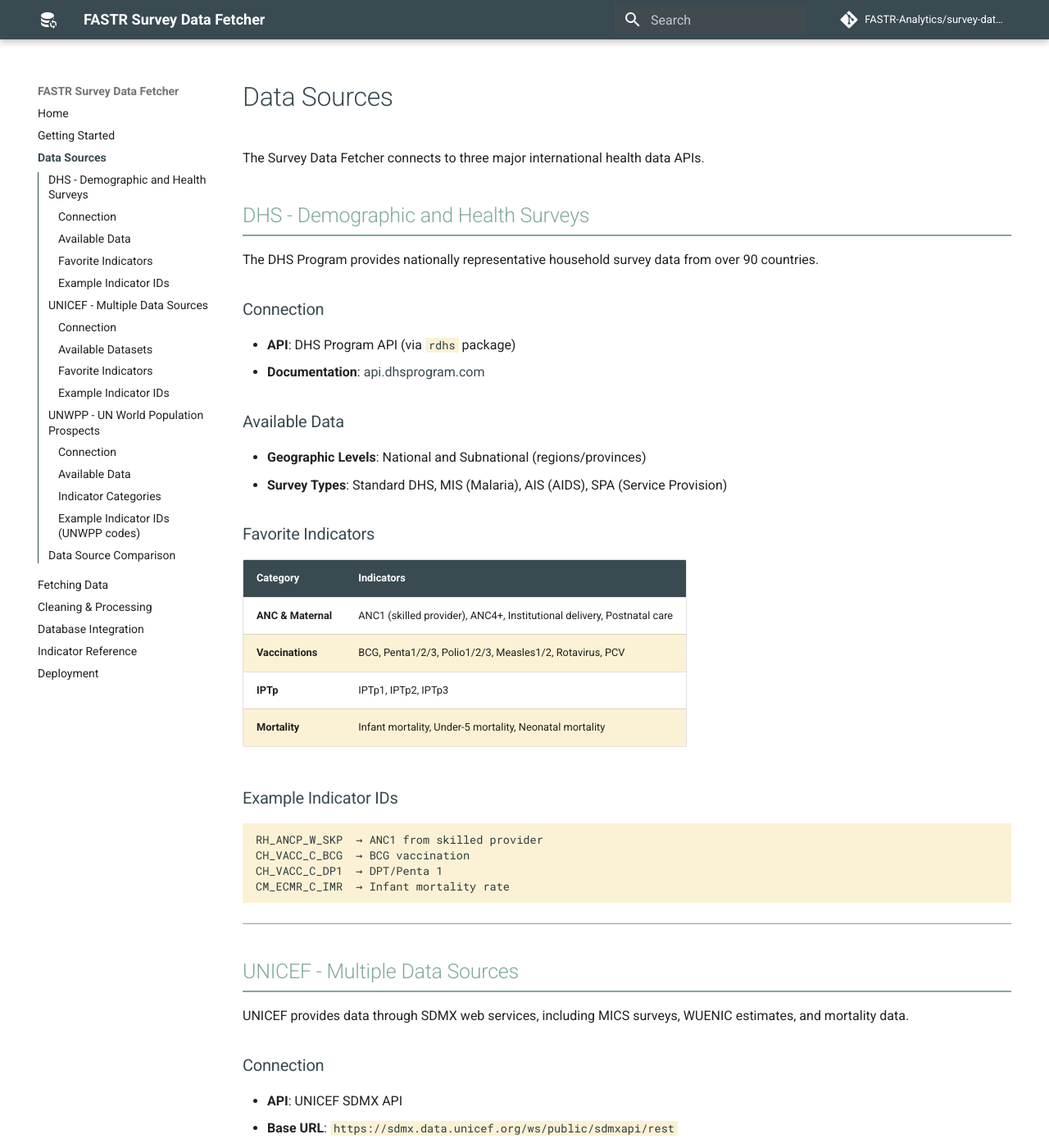
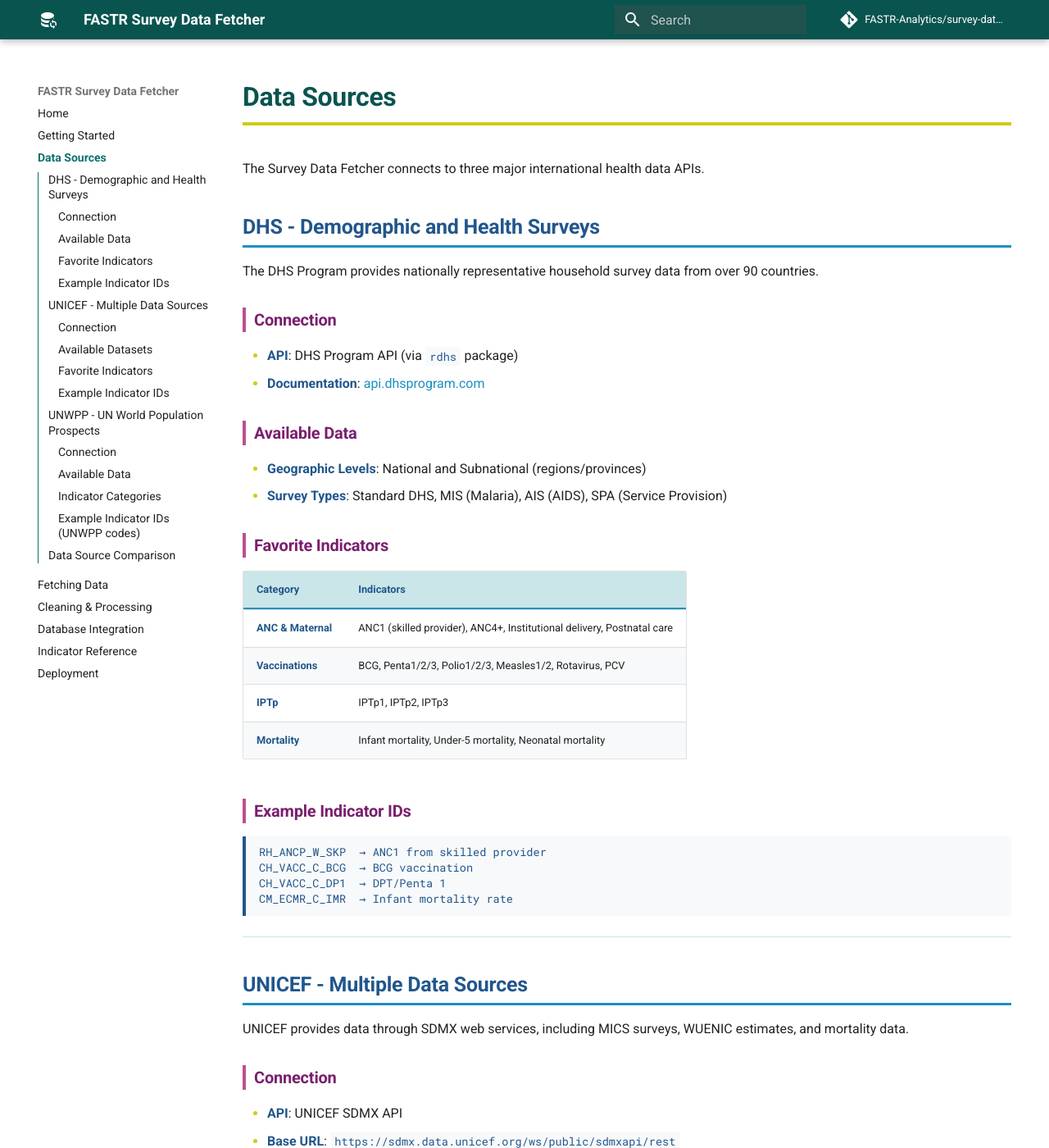
Before and after one commit to FASTR-Analytics/survey-data-fetcher, an MkDocs documentation site: the page built from docs/data-sources.md, in a window 1280 px wide and 1400 px high. Shown: the whole window at 82% size. Built offline with MkDocs 1.6.1 and Material for MkDocs 9.7.7, drawn with Linux system fonts in a browser that asks for light colours; comment, search, counter and statistics services are not loaded.

Commit message:
Apply official FASTR brand theme

```diff
--- a/docs/stylesheets/custom.css
+++ b/docs/stylesheets/custom.css
@@ -1,172 +1,299 @@
 /* ========================================
-   FASTR DOCS - CUSTOM COLOR PALETTE
+   FASTR MKDOCS THEME
    ========================================
-   #394a51 - Dark slate (primary)
-   #7fa99b - Sage green (secondary)
-   #fbf2d5 - Cream (background)
-   #fdc57b - Warm orange (accent)
+   Official FASTR brand colors and styling
 */
 
 :root {
-  --md-primary-fg-color: #394a51;
-  --md-primary-bg-color: #ffffff;
-  --md-accent-fg-color: #fdc57b;
-  --md-accent-bg-color: #fdc57b;
+  /* Primary Colors */
+  --fastr-deep-green: #09544F;
+  --fastr-dark-green: #0C716B;
+  --fastr-green: #1F9A9C;
+  --fastr-lime: #D0CB17;
+  --fastr-navy: #21568C;
+  --fastr-blue: #1A90C0;
+  --fastr-light-blue: #CAE6E9;
 
-  --slate: #394a51;
-  --sage: #7fa99b;
-  --cream: #fbf2d5;
-  --orange: #fdc57b;
-  --text-dark: #2d3a3f;
-  --text-light: #ffffff;
+  /* Secondary Colors */
+  --fastr-gold: #D8A822;
+  --fastr-purple: #7A1F6E;
+  --fastr-orchid: #BD5091;
+  --fastr-coral: #FF6462;
+
+  /* Text & Background */
+  --text-dark: #2c3e50;
+  --text-medium: #7f8c8d;
+  --bg-white: #ffffff;
+  --bg-light: #f8f9fa;
+  --border-light: #dee2e6;
+
+  /* MkDocs Material overrides */
+  --md-primary-fg-color: var(--fastr-dark-green);
+  --md-primary-bg-color: var(--bg-white);
+  --md-accent-fg-color: var(--fastr-lime);
 }
 
-/* Header */
+/* ========================================
+   HEADER
+   ======================================== */
 .md-header {
-  background-color: var(--slate);
+  background-color: var(--fastr-deep-green);
 }
 
 .md-header__title {
-  color: var(--text-light);
+  color: var(--bg-white);
 }
 
-/* Navigation tabs */
 .md-tabs {
-  background-color: var(--slate);
+  background-color: var(--fastr-dark-green);
 }
 
-/* Sidebar */
-.md-nav__link--active {
-  color: var(--slate) !important;
-  font-weight: 600;
-}
-
-.md-nav__link:hover {
-  color: var(--sage);
-}
-
-/* Content links */
-.md-typeset a {
-  color: var(--slate);
-}
-
-.md-typeset a:hover {
-  color: var(--sage);
-}
-
-/* Code blocks */
-.md-typeset code {
-  background-color: var(--cream);
-  color: var(--text-dark);
-}
-
-.md-typeset pre {
-  background-color: #f5f0e1;
-}
-
-/* Tables */
-.md-typeset table:not([class]) th {
-  background-color: var(--slate);
-  color: var(--text-light);
-}
-
-.md-typeset table:not([class]) tr:nth-child(even) {
-  background-color: var(--cream);
-}
-
-/* Admonitions */
-.md-typeset .admonition,
-.md-typeset details {
-  border-left-color: var(--sage);
-}
-
-.md-typeset .admonition.tip,
-.md-typeset details.tip {
-  border-left-color: var(--sage);
-}
-
-.md-typeset .admonition.warning,
-.md-typeset details.warning {
-  border-left-color: var(--orange);
-}
-
-.md-typeset .admonition-title,
-.md-typeset summary {
-  background-color: rgba(127, 169, 155, 0.1);
-}
-
-/* Buttons */
-.md-typeset .md-button {
-  background-color: var(--orange);
-  border-color: var(--orange);
-  color: var(--text-dark);
-}
-
-.md-typeset .md-button:hover {
-  background-color: #e5ab5f;
-  border-color: #e5ab5f;
-}
-
-/* Footer */
-.md-footer {
-  background-color: var(--slate);
-}
-
-/* Search */
-.md-search__input {
-  background-color: rgba(255, 255, 255, 0.1);
-}
-
-/* Mermaid diagrams */
-.mermaid {
-  background-color: var(--cream);
-  padding: 1rem;
-  border-radius: 4px;
-}
-
-/* Blockquotes */
-.md-typeset blockquote {
-  border-left-color: var(--sage);
-  background-color: var(--cream);
-}
-
-/* Horizontal rules */
-.md-typeset hr {
-  border-color: var(--sage);
-}
-
-/* Headings */
+/* ========================================
+   HEADINGS
+   ======================================== */
 .md-typeset h1 {
-  color: var(--slate);
+  color: var(--fastr-deep-green);
+  font-weight: 700;
+  border-bottom: 4px solid var(--fastr-lime);
+  padding-bottom: 0.3em;
 }
 
 .md-typeset h2 {
-  color: var(--sage);
-  border-bottom: 2px solid var(--sage);
-  padding-bottom: 0.3rem;
+  color: var(--fastr-navy);
+  font-weight: 600;
+  border-bottom: 3px solid var(--fastr-blue);
+  padding-bottom: 0.2em;
 }
 
 .md-typeset h3 {
-  color: var(--slate);
+  color: var(--fastr-purple);
+  font-weight: 600;
+  border-left: 4px solid var(--fastr-orchid);
+  padding-left: 0.5em;
 }
 
 .md-typeset h4,
 .md-typeset h5,
 .md-typeset h6 {
-  color: var(--sage);
+  color: var(--text-dark);
+  font-weight: 600;
 }
 
-/* Table of contents active */
+/* ========================================
+   NAVIGATION
+   ======================================== */
 .md-nav__link--active {
-  color: var(--slate) !important;
+  color: var(--fastr-dark-green) !important;
+  font-weight: 600;
 }
 
-/* Tabs */
+.md-nav__link:hover {
+  color: var(--fastr-green);
+}
+
+/* ========================================
+   LINKS
+   ======================================== */
+.md-typeset a {
+  color: var(--fastr-blue);
+}
+
+.md-typeset a:hover {
+  color: var(--fastr-navy);
+  text-decoration: underline;
+}
+
+/* ========================================
+   EMPHASIS
+   ======================================== */
+.md-typeset strong,
+.md-typeset b {
+  color: var(--fastr-navy);
+}
+
+.md-typeset em,
+.md-typeset i {
+  color: var(--fastr-green);
+}
+
+/* ========================================
+   CODE
+   ======================================== */
+.md-typeset code {
+  background-color: var(--bg-light);
+  color: var(--fastr-navy);
+  padding: 0.2em 0.4em;
+  border-radius: 4px;
+}
+
+.md-typeset pre {
+  background-color: var(--bg-light);
+  border-left: 4px solid var(--fastr-navy);
+}
+
+/* ========================================
+   TABLES
+   ======================================== */
+.md-typeset table:not([class]) th {
+  background-color: var(--fastr-light-blue);
+  color: var(--fastr-navy);
+  font-weight: 600;
+  border-bottom: 2px solid var(--fastr-blue);
+}
+
+.md-typeset table:not([class]) tr:nth-child(even) {
+  background-color: var(--bg-light);
+}
+
+.md-typeset table:not([class]) tr:hover {
+  background-color: var(--fastr-light-blue);
+}
+
+/* ========================================
+   BLOCKQUOTES
+   ======================================== */
+.md-typeset blockquote {
+  border-left: 4px solid var(--fastr-gold);
+  background: rgba(216, 168, 34, 0.1);
+  padding: 1em;
+  border-radius: 0 6px 6px 0;
+}
+
+/* ========================================
+   ADMONITIONS
+   ======================================== */
+/* Info - Blue */
+.md-typeset .admonition.info,
+.md-typeset details.info {
+  border-color: var(--fastr-blue);
+}
+
+.md-typeset .admonition.info > .admonition-title,
+.md-typeset details.info > summary {
+  background-color: rgba(26, 144, 192, 0.1);
+}
+
+/* Tip - Green */
+.md-typeset .admonition.tip,
+.md-typeset details.tip {
+  border-color: var(--fastr-green);
+}
+
+.md-typeset .admonition.tip > .admonition-title,
+.md-typeset details.tip > summary {
+  background-color: rgba(31, 154, 156, 0.1);
+}
+
+/* Warning - Gold */
+.md-typeset .admonition.warning,
+.md-typeset details.warning {
+  border-color: var(--fastr-gold);
+}
+
+.md-typeset .admonition.warning > .admonition-title,
+.md-typeset details.warning > summary {
+  background-color: rgba(216, 168, 34, 0.1);
+}
+
+/* Danger - Coral */
+.md-typeset .admonition.danger,
+.md-typeset details.danger {
+  border-color: var(--fastr-coral);
+}
+
+.md-typeset .admonition.danger > .admonition-title,
+.md-typeset details.danger > summary {
+  background-color: rgba(255, 100, 98, 0.1);
+}
+
+/* Note - Purple */
+.md-typeset .admonition.note,
+.md-typeset details.note {
+  border-color: var(--fastr-purple);
+}
+
+.md-typeset .admonition.note > .admonition-title,
+.md-typeset details.note > summary {
+  background-color: rgba(122, 31, 110, 0.1);
+}
+
+/* ========================================
+   BUTTONS
+   ======================================== */
+.md-typeset .md-button {
+  background-color: var(--fastr-lime);
+  border-color: var(--fastr-lime);
+  color: var(--text-dark);
+  font-weight: 600;
+}
+
+.md-typeset .md-button:hover {
+  background-color: #b8b314;
+  border-color: #b8b314;
+}
+
+/* ========================================
+   FOOTER
+   ======================================== */
+.md-footer {
+  background-color: var(--fastr-deep-green);
+}
+
+.md-footer-meta {
+  background-color: var(--fastr-deep-green);
+}
+
+/* ========================================
+   SEARCH
+   ======================================== */
+.md-search__input {
+  background-color: rgba(255, 255, 255, 0.1);
+}
+
+/* ========================================
+   LISTS
+   ======================================== */
+.md-typeset ul > li::marker {
+  color: var(--fastr-lime);
+}
+
+.md-typeset ol > li::marker {
+  color: var(--fastr-blue);
+  font-weight: 600;
+}
+
+/* ========================================
+   HORIZONTAL RULES
+   ======================================== */
+.md-typeset hr {
+  border-color: var(--fastr-light-blue);
+}
+
+/* ========================================
+   TABLE OF CONTENTS
+   ======================================== */
+.md-nav--secondary .md-nav__link--active {
+  color: var(--fastr-dark-green) !important;
+}
+
+/* ========================================
+   TABS
+   ======================================== */
 .md-typeset .tabbed-labels > label:hover {
-  color: var(--sage);
+  color: var(--fastr-green);
 }
 
 .md-typeset .tabbed-set > input:checked + label {
-  border-color: var(--orange);
-  color: var(--slate);
+  border-color: var(--fastr-lime);
+  color: var(--fastr-dark-green);
 }
+
+/* ========================================
+   MERMAID DIAGRAMS
+   ======================================== */
+.mermaid {
+  background-color: var(--bg-light);
+  padding: 1rem;
+  border-radius: 6px;
+  border-left: 4px solid var(--fastr-navy);
+}
```
